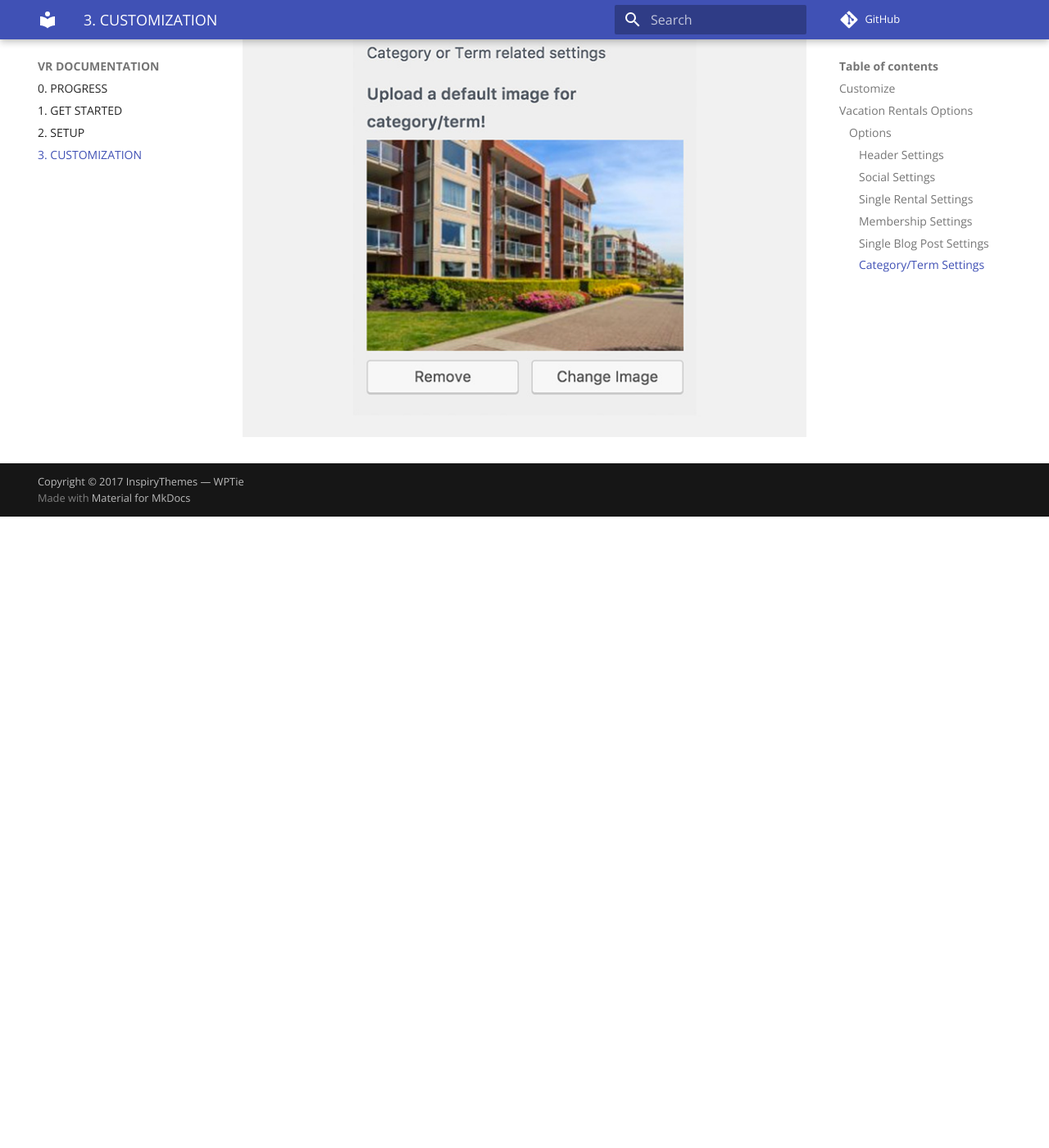
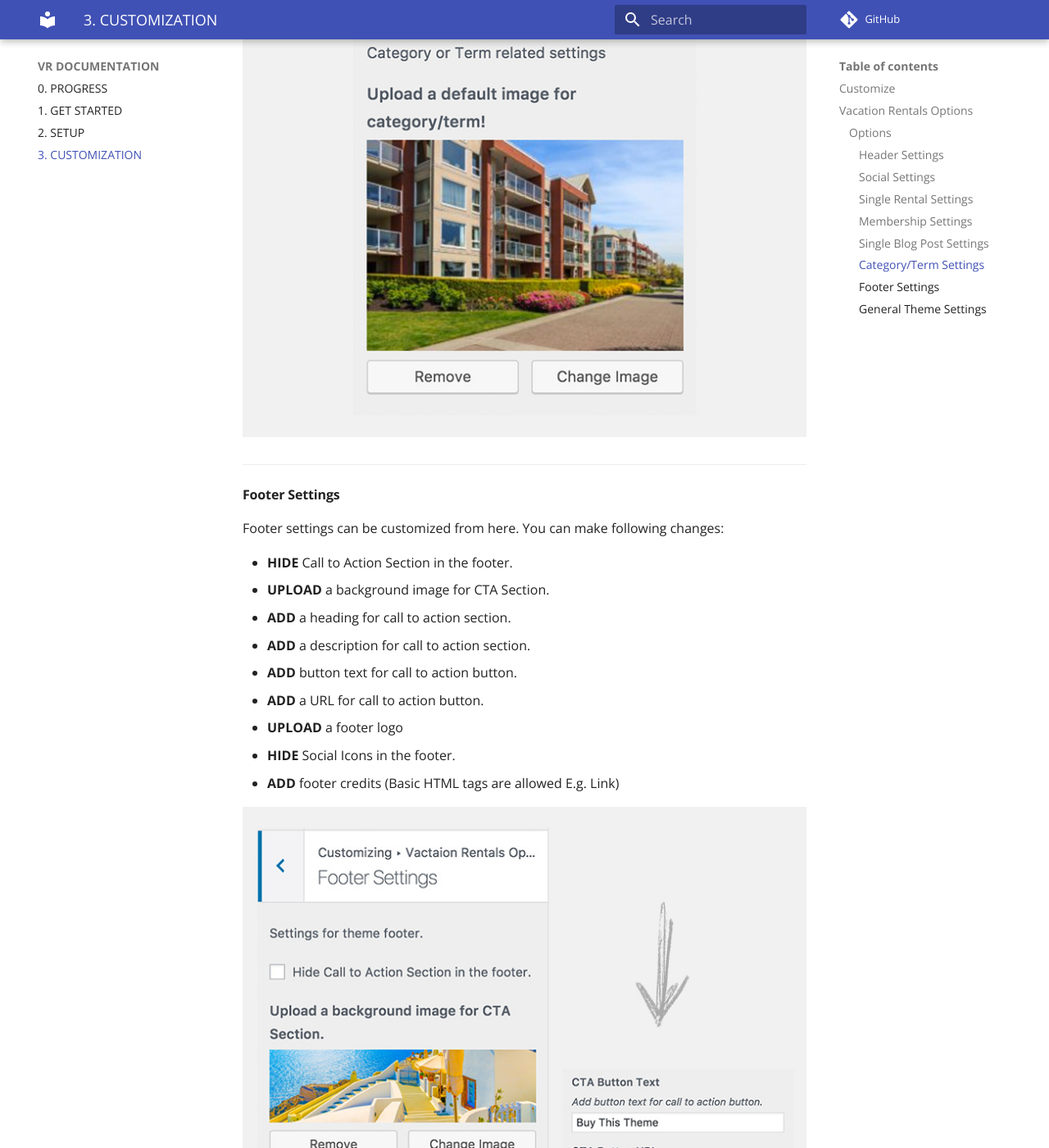
Before and after one commit to ahmadawais/VRDOC, an MkDocs documentation site: the page built from docs/customization.md, in a window 1280 px wide and 1400 px high, scrolled down 8595 px. Shown: the whole window at 82% size. Built offline with MkDocs 1.6.1 and Material for MkDocs 9.7.7, drawn with Linux system fonts in a browser that asks for light colours; emoji names are drawn with the system emoji font; comment, search, counter and statistics services are not loaded; old or Windows-style settings are respelled for this version of MkDocs; before the commit the page ends 9225 px from its top, so only the background shows below that; some of the changed text lies outside the part shown.

Commit message:
👉  💯

```diff
--- a/docs/customization.md
+++ b/docs/customization.md
@@ -31,12 +31,12 @@
 #### Header Settings
 Theme header can be customized from here. You can make following changes in the header:
 
-- HIDE `Call Us` section.
+- **HIDE** `Call Us` section.
 - Change `Call Us` text.
-- Add your phone number.
+- **ADD** your phone number.
 - Change `Mail Us` text.
-- Add your email address.
-- HIDE social media icons.
+- **ADD** your email address.
+- **HIDE** social media icons.
 
 ![img](img/vr-4.jpg)
 
@@ -79,7 +79,7 @@
 - **HIDE** the Booking (for single rental listings).
 - **HIDE** the Agent (for single rental listings).
 - **HIDE** the Similar Rentals (for single rental listings).
-- **ADD** `Booking Widget` Description which add a general description for booking widget on all single rental listings.
+- **ADD** `Booking Widget` Description which **ADD** a general description for booking widget on all single rental listings.
 - **ADD** Booking Widget Points. Example: [vr_point] Your Point [/vr_point].
 Which adds points at the end of the booking widget on all single rental listings.
 
@@ -92,15 +92,15 @@
 
 - **SELECT** the `Login` page
 
-     :point_right: (Add a new page with `Login VR` page template and select it here).
+     :point_right: (**ADD** a new page with `Login VR` page template and select it here).
 
 - **SELECT** the `Register` page
 
-     :point_right: (Add a new page with `Register VR` page template and select it here).
+     :point_right: (**ADD** a new page with `Register VR` page template and select it here).
 
 - **SELECT** the `Reset` page
 
-     :point_right: (Add a new page with `Reset VR` page template and select it here).
+     :point_right: (**ADD** a new page with `Reset VR` page template and select it here).
 
 ![img](img/vr-7.jpg)
 
@@ -122,3 +122,32 @@
 - **UPLOAD** a default image for category/term!
 
 ![img](img/vr-9.jpg)
+
+---
+
+#### Footer Settings
+Footer settings can be customized from here. You can make following changes:
+
+- **HIDE** Call to Action Section in the footer.
+- **UPLOAD** a background image for CTA Section.
+- **ADD** a heading for call to action section.
+- **ADD** a description for call to action section.
+- **ADD** button text for call to action button.
+- **ADD** a URL for call to action button.
+- **UPLOAD** a footer logo
+- **HIDE** Social Icons in the footer.
+- **ADD** footer credits (Basic HTML tags are allowed E.g. Link)
+
+![img](img/vr-10.jpg)
+
+---
+
+#### General Theme Settings
+General Theme settings can be customized from here. You can make following changes:
+
+- **DISABLE** Page Load Animation.
+- **DISPLAY** page load animations.
+- **OPEN** Navigation Menu by default.
+- **DISPLAY** navigation Menu by default.
+
+![img](img/vr-11.jpg)
```
Also changed, not shown: docs/progress.md (+12 -1 lines), docs/img/vr-10.jpg (added), docs/img/vr-11.jpg (added), site/customization/index.html, site/img/vr-10.jpg (added), site/img/vr-11.jpg (added), site/mkdocs/search_index.json, site/progress/index.html.
